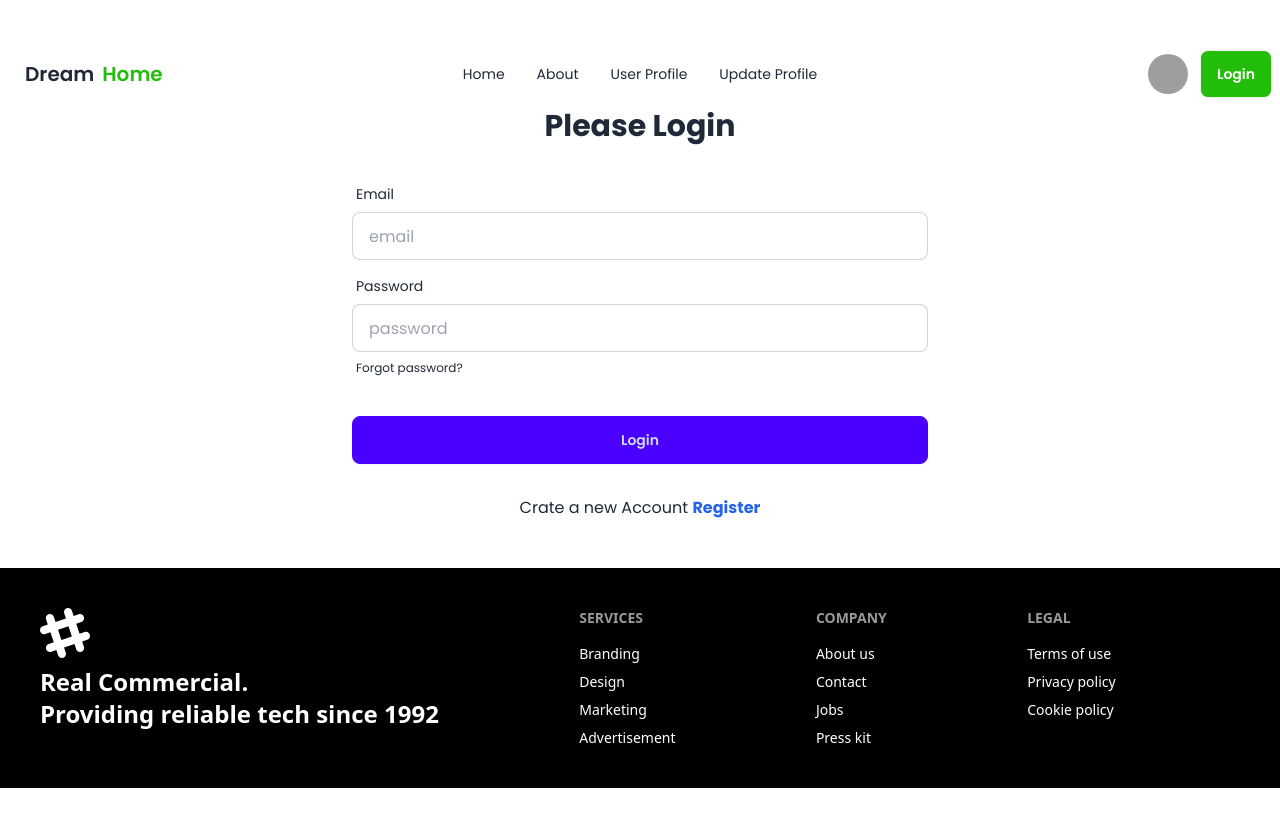
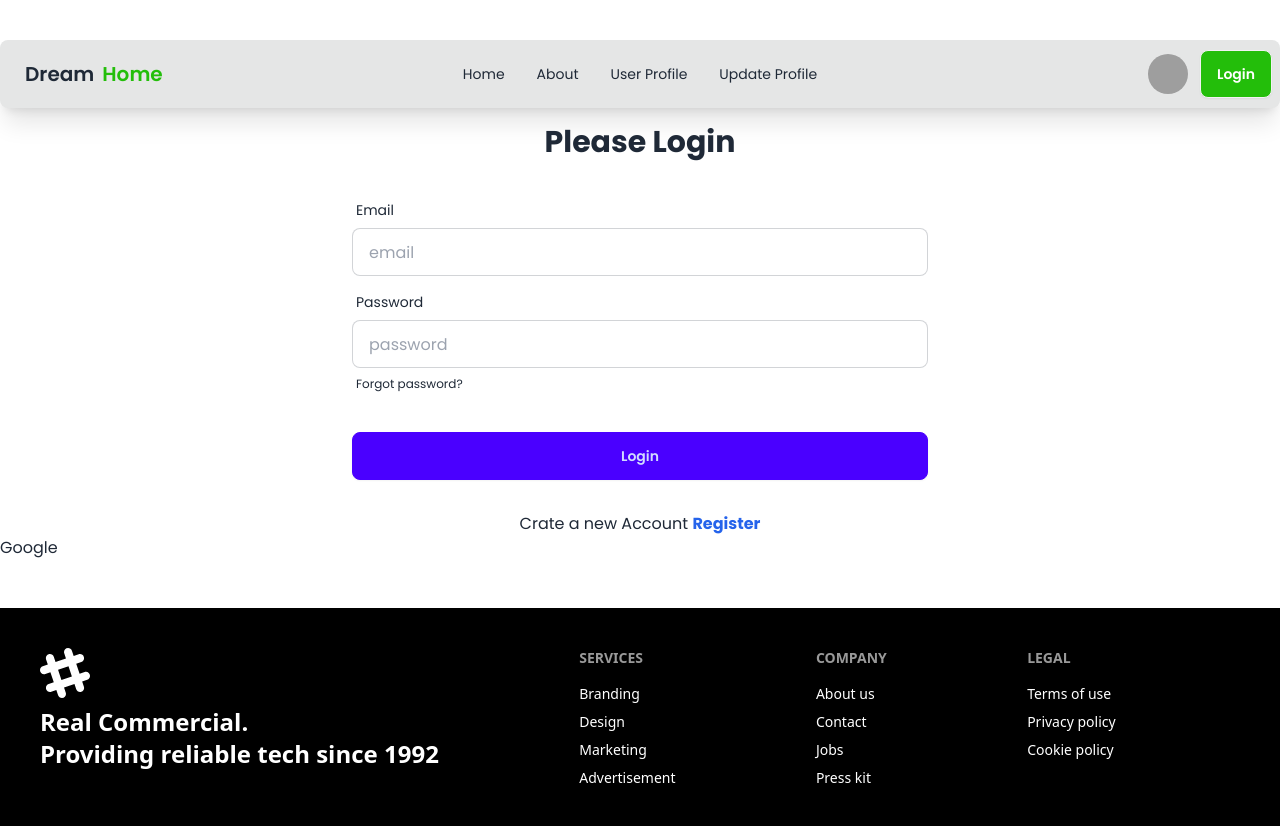
Before and after one commit to rakibul561/Real-Esate-project-, a React (Vite) app: page /login in a window 1280 px wide. Before the commit the page ends 800 px from the top, so only its background shows below. Built offline with nearby package versions, Linux system fonts and the light colour scheme; no server answers; grey boxes are pictures that could not be loaded.

Commit message:
PrivetRoute

```diff
--- /dev/null
+++ b/src/Pages/EroorPagse.jsx
@@ -0,0 +1,11 @@
+
+const EroorPagse = () => {
+    return (
+        <div className='text-center space-y-4 mt-32'>
+            <h2 className='text-4xl font-bold'>Oops!</h2>
+            <p className='text-3xl'>404 pagse not found</p>
+        </div>
+    );
+};
+
+export default EroorPagse;
--- a/src/Pages/Navbar/Navbar.jsx
+++ b/src/Pages/Navbar/Navbar.jsx
@@ -26,7 +26,7 @@ const Navbar = () => {
 
 
     return (
-        <div className="navbar bg-base-100">
+        <div className="navbar bg-base-300 rounded-lg mb-4 shadow-xl">
             <div className="navbar-start">
                 <div className="dropdown">
                     <div tabIndex={0} role="button" className="btn btn-ghost lg:hidden">
--- a/src/Pages/Shared/Login/Login.jsx
+++ b/src/Pages/Shared/Login/Login.jsx
@@ -5,7 +5,8 @@ import { AuthContext } from "../../../Provider/AuthProvider";
 
 const Login = () => {
 
-     const {signIn} = useContext(AuthContext);
+     const {signIn, googleLogin} = useContext(AuthContext);
+     console.log(googleLogin);
 
     const handleLogin = e =>{
         e.preventDefault();
@@ -57,6 +58,9 @@ const Login = () => {
                 </form>
                 <p className="text-center">Crate a new Account <Link className="text-blue-600 font-bold" to='/register'>Register</Link></p>
             </div>
+            <div>
+                <button onClick={()=>googleLogin() }>Google</button>
+            </div>
 
 
         </div>
--- a/src/Provider/AuthProvider.jsx
+++ b/src/Provider/AuthProvider.jsx
@@ -1,22 +1,34 @@
-import { createUserWithEmailAndPassword, getAuth, onAuthStateChanged, signInWithEmailAndPassword, signOut, updateProfile } from "firebase/auth";
+import { createUserWithEmailAndPassword, getAuth, onAuthStateChanged, signInWithEmailAndPassword, signInWithPopup, signOut, updateProfile } from "firebase/auth";
 import { createContext, useEffect, useState } from "react";
 import app from "../Firebase/Firebase.config";
+import { GoogleAuthProvider } from "firebase/auth/cordova";
 
 export const AuthContext = createContext(null);
+const googleProvider = new GoogleAuthProvider();
 const AuthProvider = ({ children }) => {
 
     const auth = getAuth(app)
 
     const [user, setUser] = useState(null);
+     const [loading, setLoading] = useState(true);
 
     const crateUser = (email, password) => {
+        setLoading(true);
         return createUserWithEmailAndPassword(auth, email, password);
     }
 
 
     const signIn = (email, password)=>{
+        setLoading(true);
         signInWithEmailAndPassword(auth,password ,email)
+    };
+
+    const googleLogin = () =>{
+    return  signInWithPopup(auth, googleProvider)
     }
+
+
+
 
     const updateUserProfile = (name,image) =>{
         return updateProfile(auth.currentUser, {
@@ -34,7 +46,8 @@ const AuthProvider = ({ children }) => {
     useEffect(() => {
         const unSubscirbe = onAuthStateChanged(auth, currentUser => {
             console.log('user in the auth sata ', currentUser);
-            setUser(currentUser)
+            setUser(currentUser);
+            setLoading(false)
         });
         return() =>{
             unSubscirbe();
@@ -47,6 +60,8 @@ const AuthProvider = ({ children }) => {
         user,
         crateUser,
         signIn,
+        googleLogin,
+        loading,
         logOut,
         updateUserProfile,
 
--- /dev/null
+++ b/src/Routes/PrivetRoutes.jsx
@@ -0,0 +1,19 @@
+import { useContext } from "react";
+import { AuthContext } from "../Provider/AuthProvider";
+import { Navigate } from "react-router-dom";
+
+const PrivetRoutes = ({children}) => {
+    const {user, loading} = useContext(AuthContext);
+
+    if(loading){
+        return <span className="loading loading-spinner loading-lg"></span>
+    }
+
+    if(user){
+        return children
+    }
+    return <Navigate to= '/login'> </Navigate>
+
+};
+
+export default PrivetRoutes;
--- a/src/Routes/Routes.jsx
+++ b/src/Routes/Routes.jsx
@@ -4,11 +4,14 @@ import Home from "../Pages/Home/Home";
 import Login from "../Pages/Shared/Login/Login";
 import Register from "../Pages/Shared/Login/Register/Register";
 import NewsDetail from "../Pages/News/NewsDetail";
+import EroorPagse from "../Pages/EroorPagse";
+import PrivetRoutes from "./PrivetRoutes";
 
   const routes = createBrowserRouter([
     {
         path: '/',
         element: <Root> </Root>,
+        errorElement: <EroorPagse></EroorPagse>,
         children: [
             {
                 path:'/',
@@ -17,7 +20,7 @@ import NewsDetail from "../Pages/News/NewsDetail";
             },
             {
               path: '/data/:id',
-              element: <NewsDetail></NewsDetail>,
+              element: <PrivetRoutes> <NewsDetail></NewsDetail> </PrivetRoutes>,
               loader: () => fetch('/data.json')
             },
             {
```
